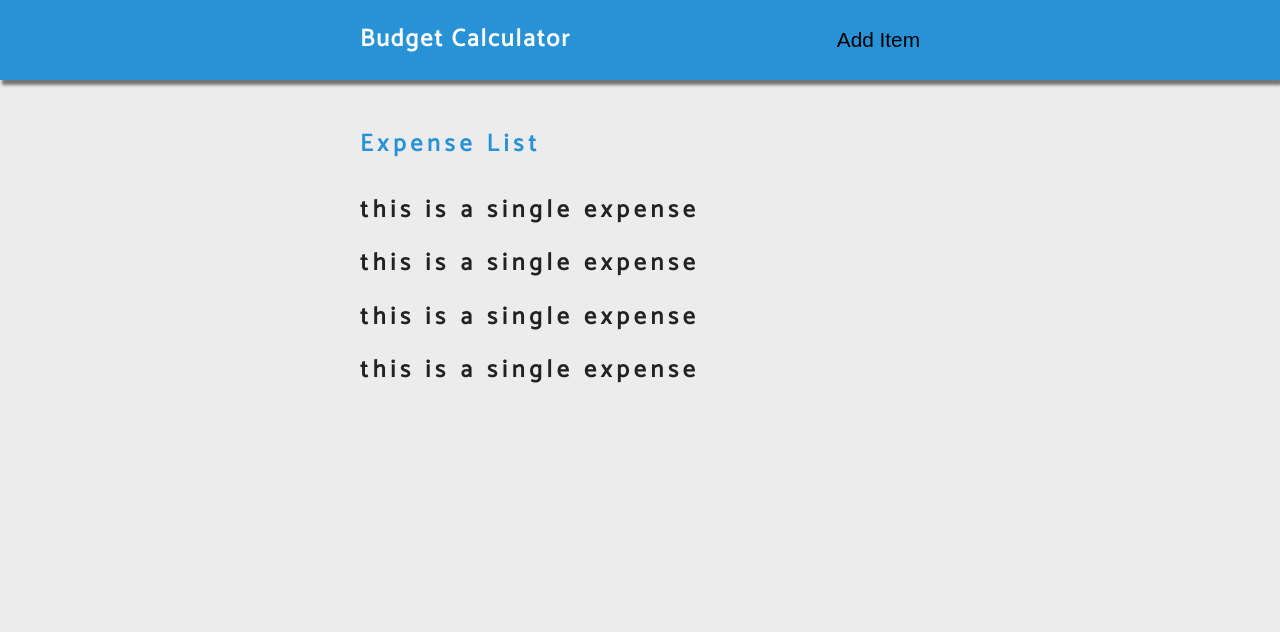
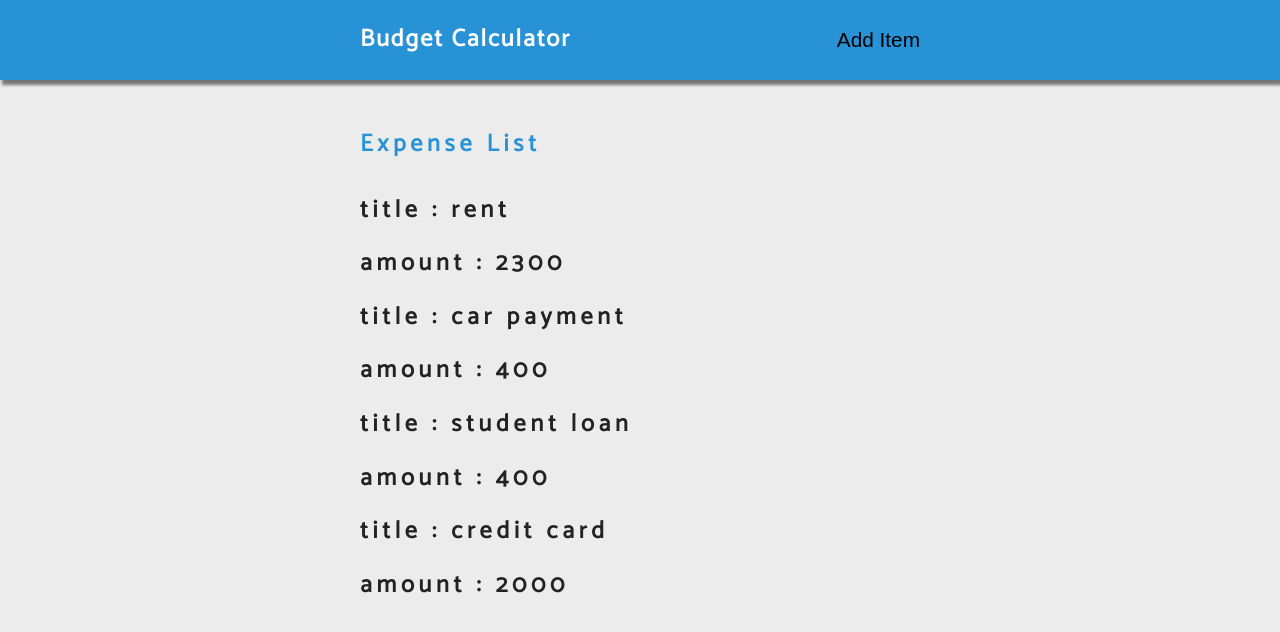
Before and after one commit to Fc0S4b/BudgetCalculatorSvelte, a Svelte app: page / in a window 1280 px wide. Shown: the top 632 px of the page. Built offline with nearby package versions, Linux system fonts and the light colour scheme.

Commit message:
Else and Passing Props

```diff
--- a/src/Expense.svelte
+++ b/src/Expense.svelte
@@ -1 +1,16 @@
-<h1>this is a single expense</h1>
+<script>
+  // export let index;
+  // export let expense;
+  // let { name, amount, id } = expense;
+  // si pasas el prop con spread operator, puedes recuperar las props así: (los iguales son valores default)
+  export let id;
+  export let name = '';
+  export let amount = 0;
+</script>
+
+<div>
+  <!-- <p>{index}</p> -->
+  <!-- puede ser expense.name o expense.amount, pero mejor destructurado -->
+  <h1>title : {name}</h1>
+  <h1>amount : {amount}</h1>
+</div>
--- a/src/ExpensesList.svelte
+++ b/src/ExpensesList.svelte
@@ -7,8 +7,17 @@
 <section>
   <SectionTitle title="expense list" />
   <ul>
-    {#each expenses as expense}
-      <Expense />
+    {#each expenses as expense, index}
+      <!-- <Expense index={index + 1} /> -->
+      <Expense {...expense} />
+    {:else}
+      <h2>currently you have no expenses</h2>
     {/each}
   </ul>
 </section>
+
+<style>
+  h2 {
+    text-transform: capitalize;
+  }
+</style>
```
